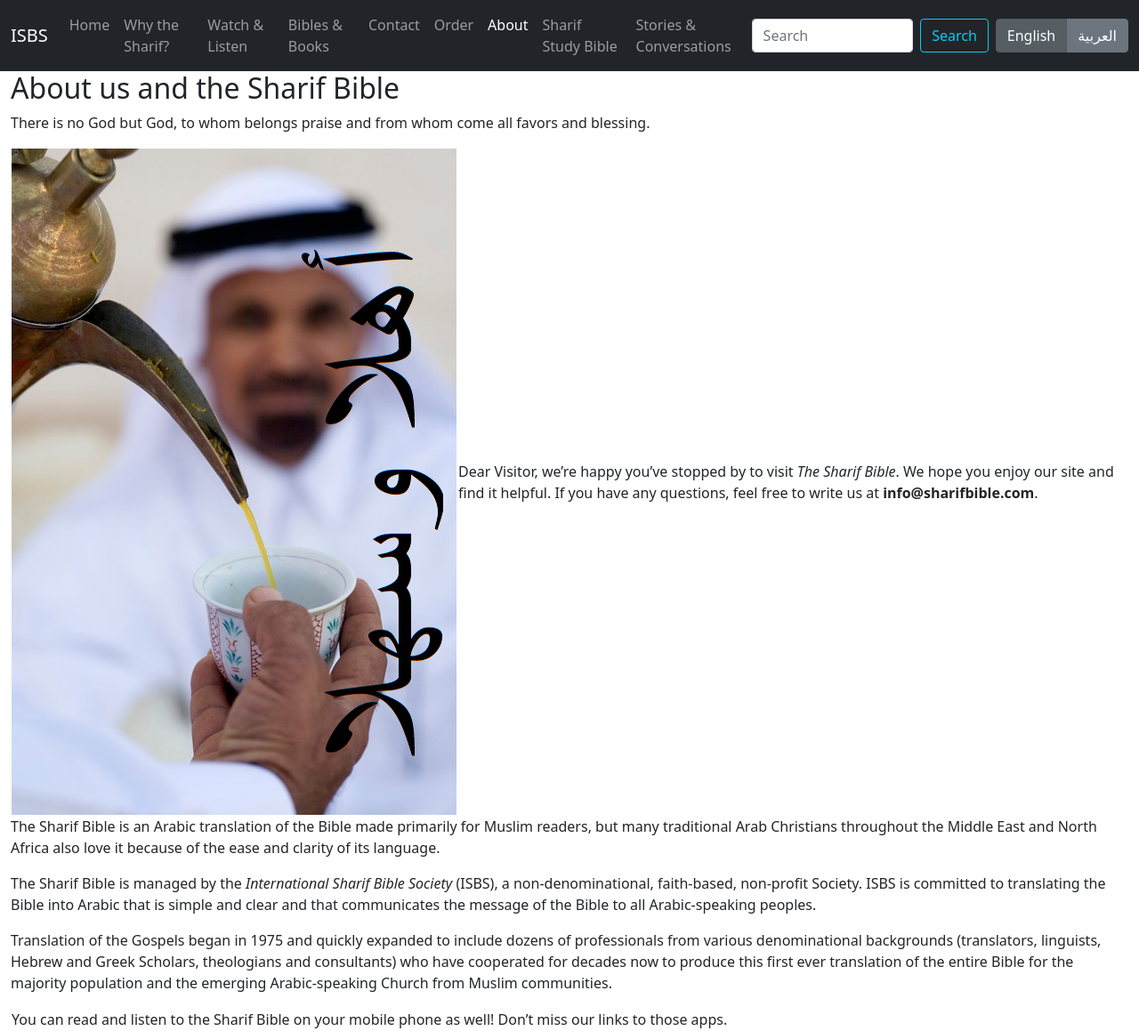
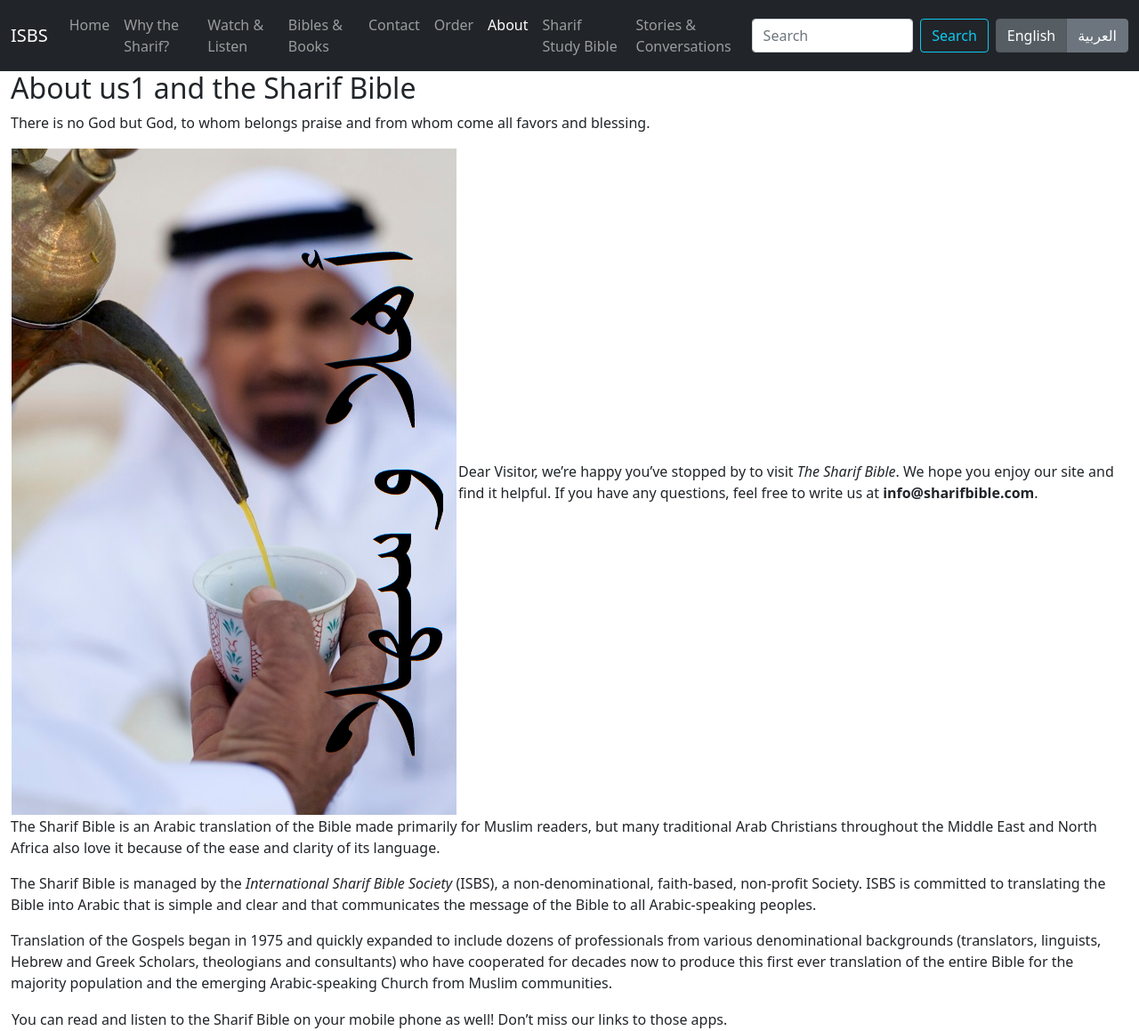
Before and after one commit to sharifbible/sharifbible.github.io, a Jekyll site: the page built from en/pages/about.md, in a window 1280 px wide. Shown: the whole page at 89% size. Built offline with Jekyll 4.4.1, drawn with Linux system fonts in a browser that asks for light colours.

```diff
--- a/en/pages/about.md
+++ b/en/pages/about.md
@@ -3,7 +3,7 @@ layout: default
 title: About
 permalink: /en/about/
 ---
-## About us and the Sharif Bible
+## About us1 and the Sharif Bible
 
 There is no God but God, to whom belongs praise and from whom come all favors and blessing.
 
```
